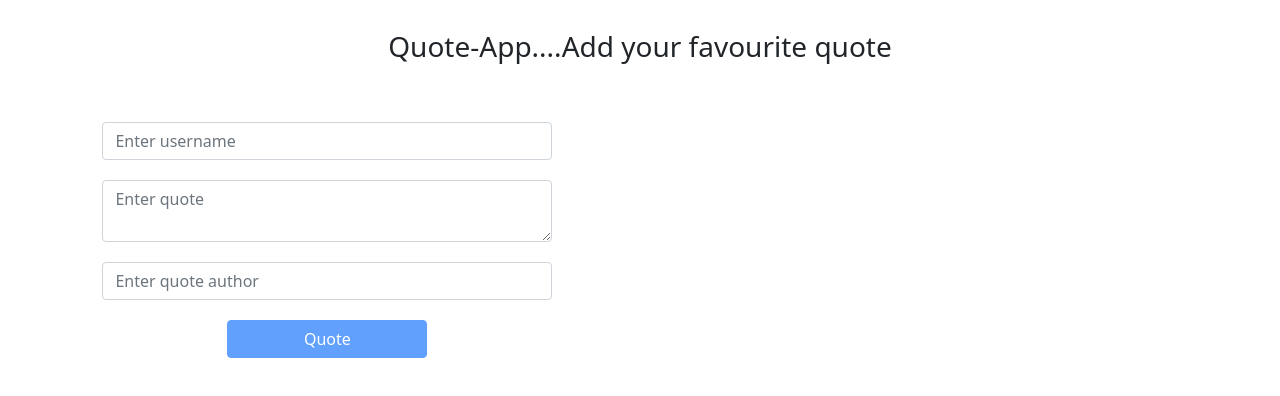
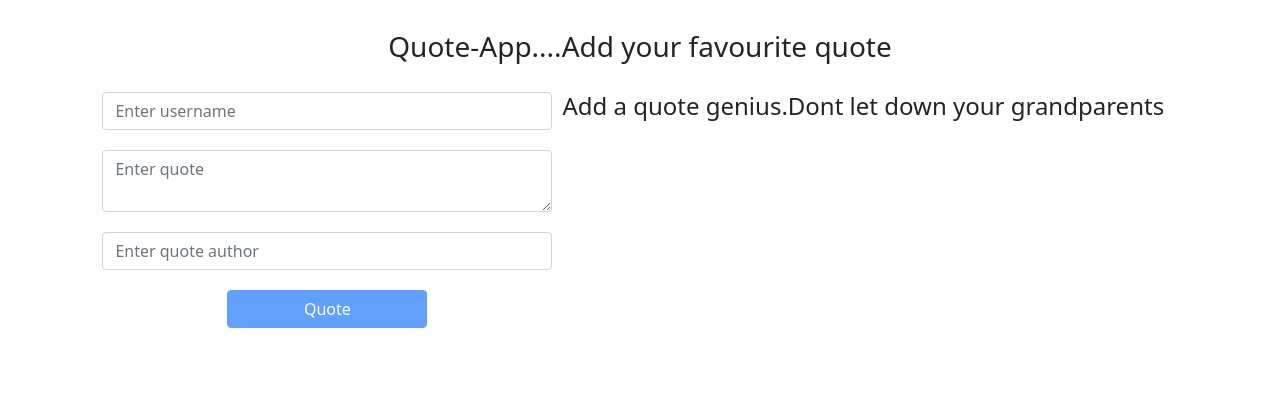
Before and after one commit to Joshua-Barawa/Angular-IP1, an Angular app: page / in a window 1280 px wide. Shown: the top 396 px of the page. Built offline with nearby package versions, Linux system fonts and the light colour scheme.

Commit message:
added a render condition

```diff
--- a/src/app/quote-form/quote-form.component.css
+++ b/src/app/quote-form/quote-form.component.css
@@ -1,5 +1,5 @@
 .hero{
-    padding:10px 0%;
+    padding:0px 0%;
    display:flex;
    margin: auto;
 
@@ -18,7 +18,6 @@ form{
 
 .form-group {
     margin: auto;
-    margin-top:20px;
     margin-bottom:20px;
     width: 450px;
 }
--- a/src/app/quote/quote.component.css
+++ b/src/app/quote/quote.component.css
@@ -4,7 +4,7 @@
     width:700px;
     min-width: 90%;
     word-break: break-all;
-    margin: 20px 0;
+    margin-bottom: 20px;
 }
 .card-body{
 display: flex;
@@ -23,7 +23,8 @@ display: flex;
 .up-btn{
   width: 0px;
   height: 0px;
-  border: 25px solid white;
+  border-left: 20px solid white;
+  border-right: 20px solid white;
   border-top: 0;
   border-bottom: 25px solid blue;
 
@@ -32,8 +33,9 @@ display: flex;
 .down-btn{
     width: 0;
     height: 0;
-    border: 25px solid white;
-    border-top:25px solid red;
+    border-left: 20px solid white;
+    border-right: 20px solid white;
+    border-top:30px solid red;
     border-bottom: 0;
 }
 
@@ -48,3 +50,7 @@ display: flex;
     color:red;
     font-size: 20px;
 }
+
+h4{
+    width:700px;
+}
--- a/src/app/quote/quote.component.html
+++ b/src/app/quote/quote.component.html
@@ -15,4 +15,7 @@
       </blockquote>
     </div>
     <button class="btn btn-danger" (click)="deleteQuote(index)">Delete</button>
+
   </div>
+
+  <h4 *ngIf="quotes.length == 0" >Add a quote genius.Dont let down your grandparents</h4>
```
